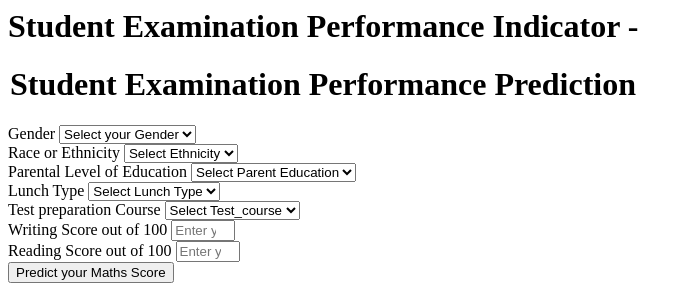
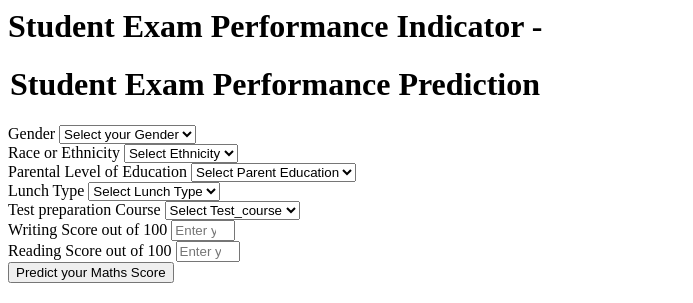
Before and after one commit to chaitanyazode/ml_project, a Flask app: page /predictdata in a window 1280 px wide. Shown: the top 303 px of the page, without its empty margins (0-693 px from the left). Run offline with Flask 3, Linux system fonts and the light colour scheme.

Commit message:
template

```diff
--- a/templates/home.html
+++ b/templates/home.html
@@ -1,11 +1,11 @@
 <html>
 <body>
     <div class="login">
-       <h1>Student Examination Performance Indicator - </h1>
+       <h1>Student Exam Performance Indicator - </h1>
 
        <form action="{{ url_for('predict_datapoint')}}" method="post">
         <h1>
-            <legend>Student Examination Performance Prediction</legend>
+            <legend>Student Exam Performance Prediction</legend>
         </h1>
         <div class="mb-3">
             <label class="form-label">Gender</label>
```
